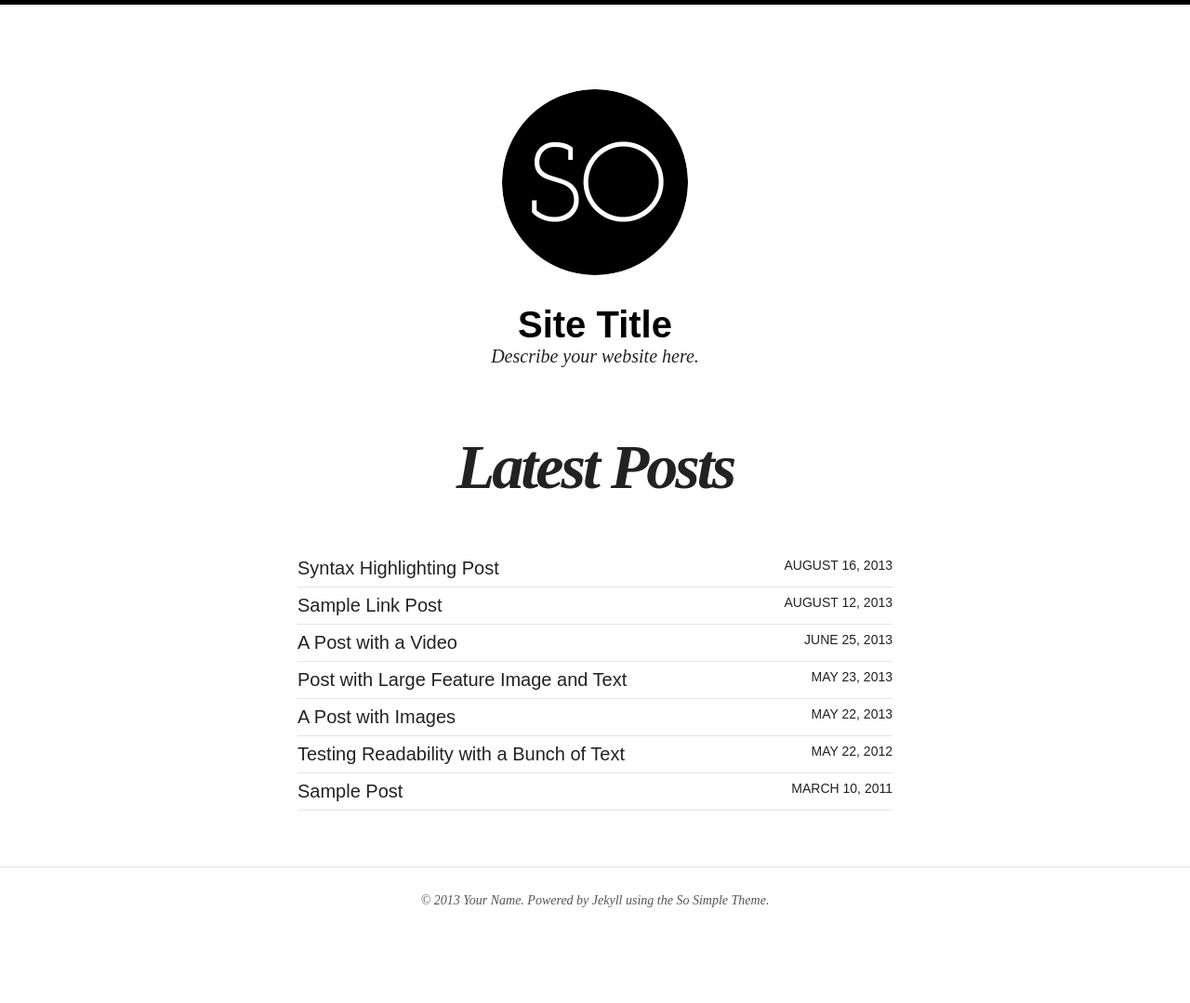
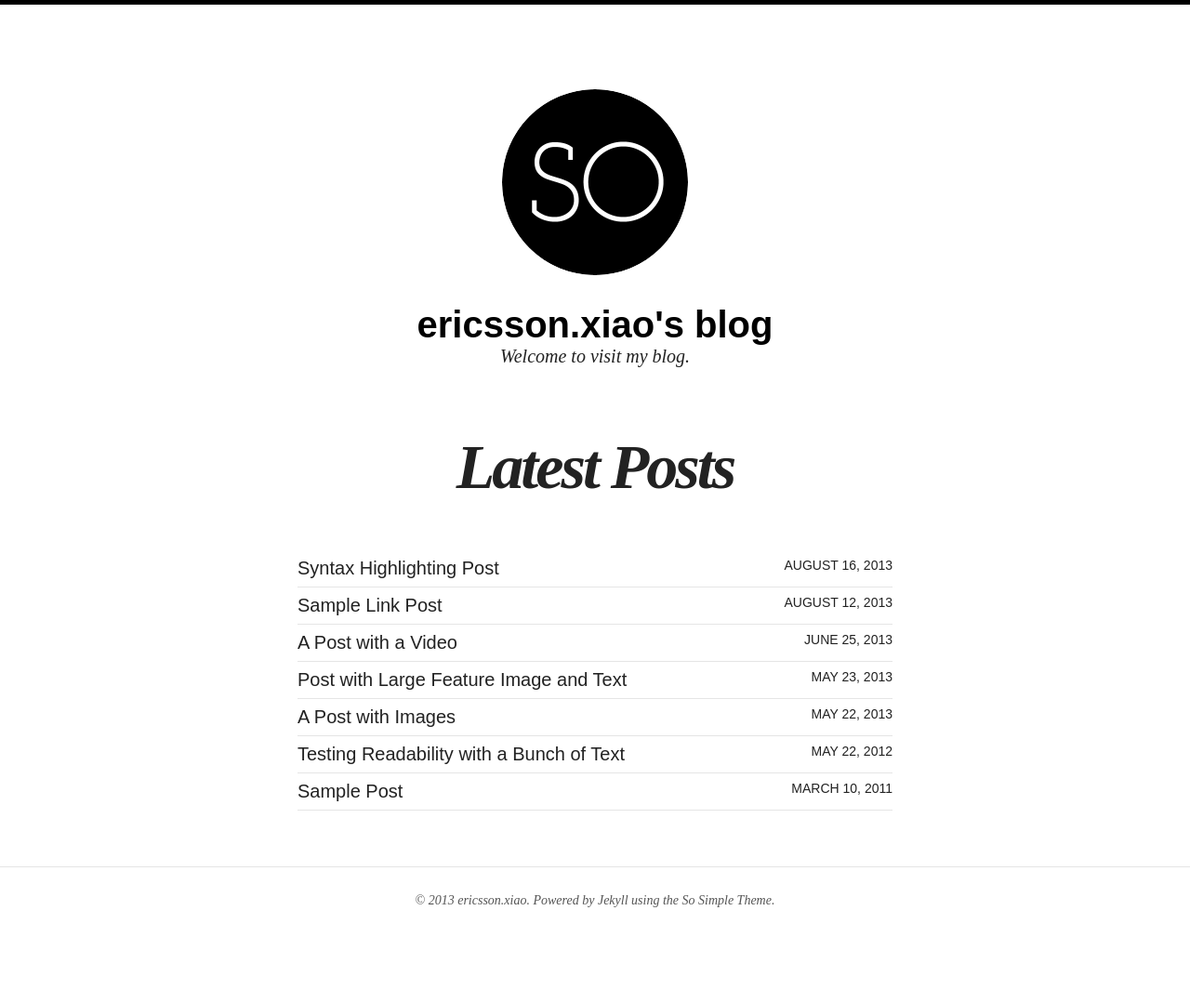
Before and after one commit to ericssonxiao/blog, a Jekyll site: the page built from index.html, in a window 1280 px wide. Shown: the whole page at 93% size. Built offline with Jekyll 4.4.1, drawn with Linux system fonts in a browser that asks for light colours; nearby versions of some CDN libraries; before the commit the page ends 1033 px from its top, so only the background shows below that.

Commit message:
modify _config.yml

```diff
--- a/_config.yml
+++ b/_config.yml
@@ -1,22 +1,22 @@
-title:            Site Title
-description:      Describe your website here.
+title:            ericsson.xiao's blog
+description:      Welcome to visit my blog.
 logo:             site-logo.png
 disqus_shortname:
 search:           true
 #Change url to your domain. Leave localhost server or blank when working locally.
-url:              http://localhost:4000
+url:              http://ericssonxiao.github.io/blog/
 
 # Owner/author information
 owner:
-  name:           Your Name
+  name:           ericsson.xiao
   avatar:         bio-photo.jpg
-  email:          you@email.com
+  email:          ericssonxiao@email.com
   # Social networking links used in footer. Update and remove as you like.
   twitter:
-  facebook:
-  github:
+  facebook: https://www.facebook.com/ming.xiao.908
+  github: http://ericssonxiao.github.io
   stackexchange:
-  linkedin:
+  linkedin: http://www.linkedin.com/pub/%C3%A9ric-xiao/10/400/b70
   instagram:
   flickr:
   tumblr:
@@ -43,7 +43,7 @@ links:
     external: true
 
 # http://en.wikipedia.org/wiki/List_of_tz_database_time_zones
-timezone:    America/New_York
+timezone:    Asia/Shanghai
 future:      true
 pygments:    true
 markdown:    kramdown
```
